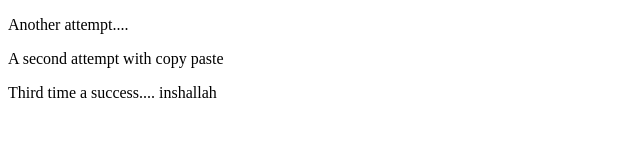
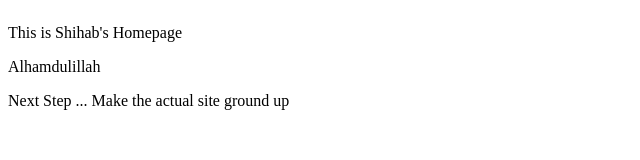
Before and after one commit to AbuZulqar/NewGitRepo, a plain HTML site: page index.html in a window 1280 px wide. Shown: the whole page, without its empty margins (0-640 px from the left). Drawn offline with Linux system fonts and the light colour scheme.

Commit message:
commit 6

```diff
--- a/index.html
+++ b/index.html
@@ -4,8 +4,10 @@
         <title>This is a trial git repo exercise</title>
     </head>
     <body>
-        <p>Another attempt....</p>
-        <p>A second attempt with copy paste</p>
-        <p>Third time a success.... inshallah</p>
+        <div style="align-content: center;  ">
+            <p >This is Shihab's Homepage</p>
+            <p>Alhamdulillah</p>
+            <p>Next Step ... Make the actual site ground up</p>
+    </div>
     </body>
 </html>
```
